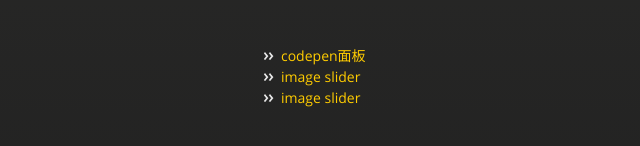
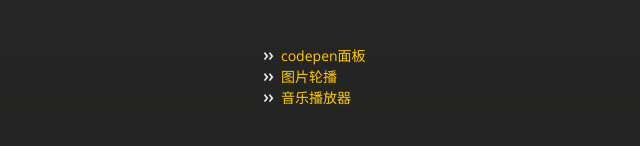
Before and after one commit to LingyuCoder/learn-webcomponents, a plain HTML site: page index.html in a window 1280 px wide. Shown: the part 226-372 px from the top of the page, 74-714 px from the left. Drawn offline with nearby package versions, Linux system fonts and the light colour scheme.

Commit message:
update index.html

```diff
--- a/index.html
+++ b/index.html
@@ -40,8 +40,8 @@
 
         <ul>
 <li><a href="components/codepen/index.html">codepen面板</a></li>
-<li><a href="components/slider/index.html">image slider</a></li>
-<li><a href="components/player/index.html">image slider</a></li>
+<li><a href="components/slider/index.html">图片轮播</a></li>
+<li><a href="components/player/index.html">音乐播放器</a></li>
 </ul>
       </section>
 
```
